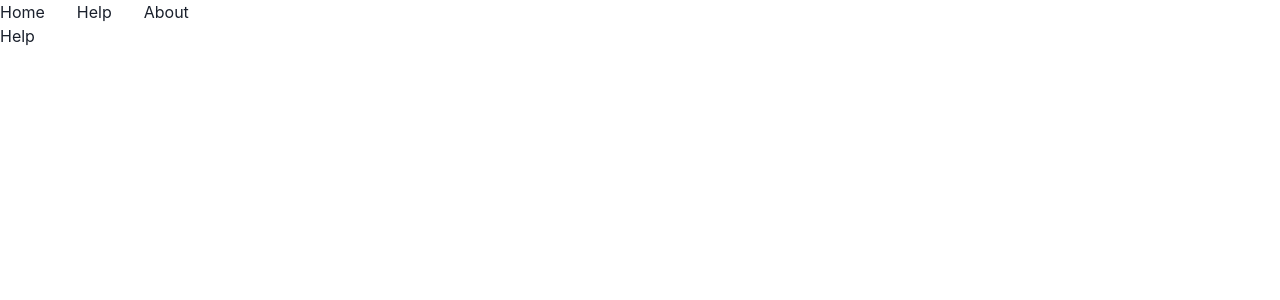
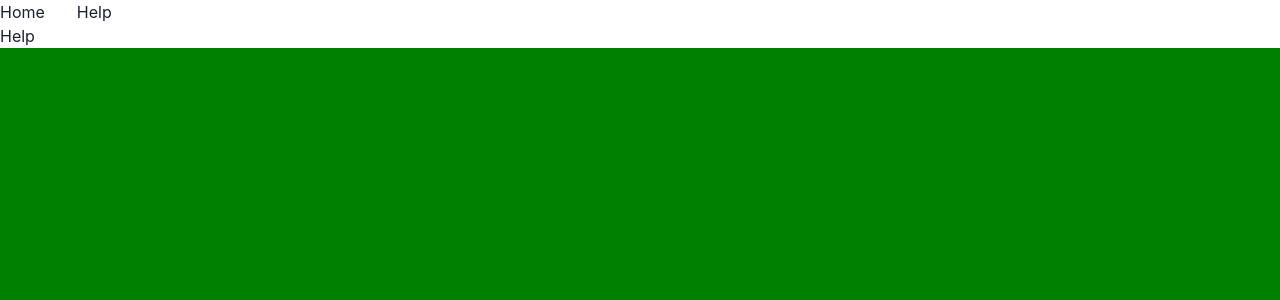
Before and after one commit to Sethormiston07/finalproject, a Next.js app: page /help in a window 1280 px wide. Shown: the top 300 px of the page. Built offline with nearby package versions, Linux system fonts and the light colour scheme.

Commit message:
deleted about page as not needed

```diff
--- a/components/Navbar.js
+++ b/components/Navbar.js
@@ -15,9 +15,6 @@
                 <a href="/help">
                     <p>Help</p>
                 </a>
-                <a href="/about">
-                    <p>About</p>
-                </a>
             </nav>
         </>
     )
--- a/pages/index.js
+++ b/pages/index.js
@@ -6,7 +6,6 @@
 import Navbar from "@/components/Navbar";
 import NumberRange from "@/components/NumberInput";
 import { Box } from "@chakra-ui/react"
-import BackgroundColour from "@/components/BackgroundColour";
 
 
 const inter = Inter({ subsets: ["latin"] });
@@ -15,13 +14,13 @@
   return (
     <>
       <Head>
-        <title>Create Next App</title>
+        <title>Golf groovy</title>#
         <meta name="description" content="Generated by create next app" />
         <meta name="viewport" content="width=device-width, initial-scale=1" />
         <link rel="icon" href="/favicon.ico" />
       </Head>
       <Navbar />
-      <BackgroundColour/>
+      <b>Golf groovy</b>
       <main style={{
         display: "flex",
         flexDirection: "row",
--- a/styles/globals.css
+++ b/styles/globals.css
@@ -1,107 +1,4 @@
-:root {
-  --max-width: 1100px;
-  --border-radius: 12px;
-  --font-mono: ui-monospace, Menlo, Monaco, "Cascadia Mono", "Segoe UI Mono",
-    "Roboto Mono", "Oxygen Mono", "Ubuntu Monospace", "Source Code Pro",
-    "Fira Mono", "Droid Sans Mono", "Courier New", monospace;
-
-  --foreground-rgb: 0, 0, 0;
-  --background-start-rgb: 214, 219, 220;
-  --background-end-rgb: 255, 255, 255;
-
-  --primary-glow: conic-gradient(
-    from 180deg at 50% 50%,
-    #16abff33 0deg,
-    #0885ff33 55deg,
-    #54d6ff33 120deg,
-    #0071ff33 160deg,
-    transparent 360deg
-  );
-  --secondary-glow: radial-gradient(
-    rgba(255, 255, 255, 1),
-    rgba(255, 255, 255, 0)
-  );
-
-  --tile-start-rgb: 239, 245, 249;
-  --tile-end-rgb: 228, 232, 233;
-  --tile-border: conic-gradient(
-    #00000080,
-    #00000040,
-    #00000030,
-    #00000020,
-    #00000010,
-    #00000010,
-    #00000080
-  );
-
-  --callout-rgb: 238, 240, 241;
-  --callout-border-rgb: 172, 175, 176;
-  --card-rgb: 180, 185, 188;
-  --card-border-rgb: 131, 134, 135;
-}
-
-@media (prefers-color-scheme: dark) {
-  :root {
-    --foreground-rgb: 255, 255, 255;
-    --background-start-rgb: 0, 0, 0;
-    --background-end-rgb: 0, 0, 0;
-
-    --primary-glow: radial-gradient(rgba(1, 65, 255, 0.4), rgba(1, 65, 255, 0));
-    --secondary-glow: linear-gradient(
-      to bottom right,
-      rgba(1, 65, 255, 0),
-      rgba(1, 65, 255, 0),
-      rgba(1, 65, 255, 0.3)
-    );
-
-    --tile-start-rgb: 2, 13, 46;
-    --tile-end-rgb: 2, 5, 19;
-    --tile-border: conic-gradient(
-      #ffffff80,
-      #ffffff40,
-      #ffffff30,
-      #ffffff20,
-      #ffffff10,
-      #ffffff10,
-      #ffffff80
-    );
-
-    --callout-rgb: 20, 20, 20;
-    --callout-border-rgb: 108, 108, 108;
-    --card-rgb: 100, 100, 100;
-    --card-border-rgb: 200, 200, 200;
-  }
-}
-
-* {
-  box-sizing: border-box;
-  padding: 0;
-  margin: 0;
-}
-
 html,
 body {
-  max-width: 100vw;
-  overflow-x: hidden;
+  background-color:green;
 }
-
-body {
-  color: rgb(var(--foreground-rgb));
-  background: linear-gradient(
-      to bottom,
-      transparent,
-      rgb(var(--background-end-rgb))
-    )
-    rgb(var(--background-start-rgb));
-}
-
-a {
-  color: inherit;
-  text-decoration: none;
-}
-
-@media (prefers-color-scheme: dark) {
-  html {
-    color-scheme: dark;
-  }
-}
```
Also changed, not shown: components/BackgroundColour.js (deleted, +0 -11 lines).
